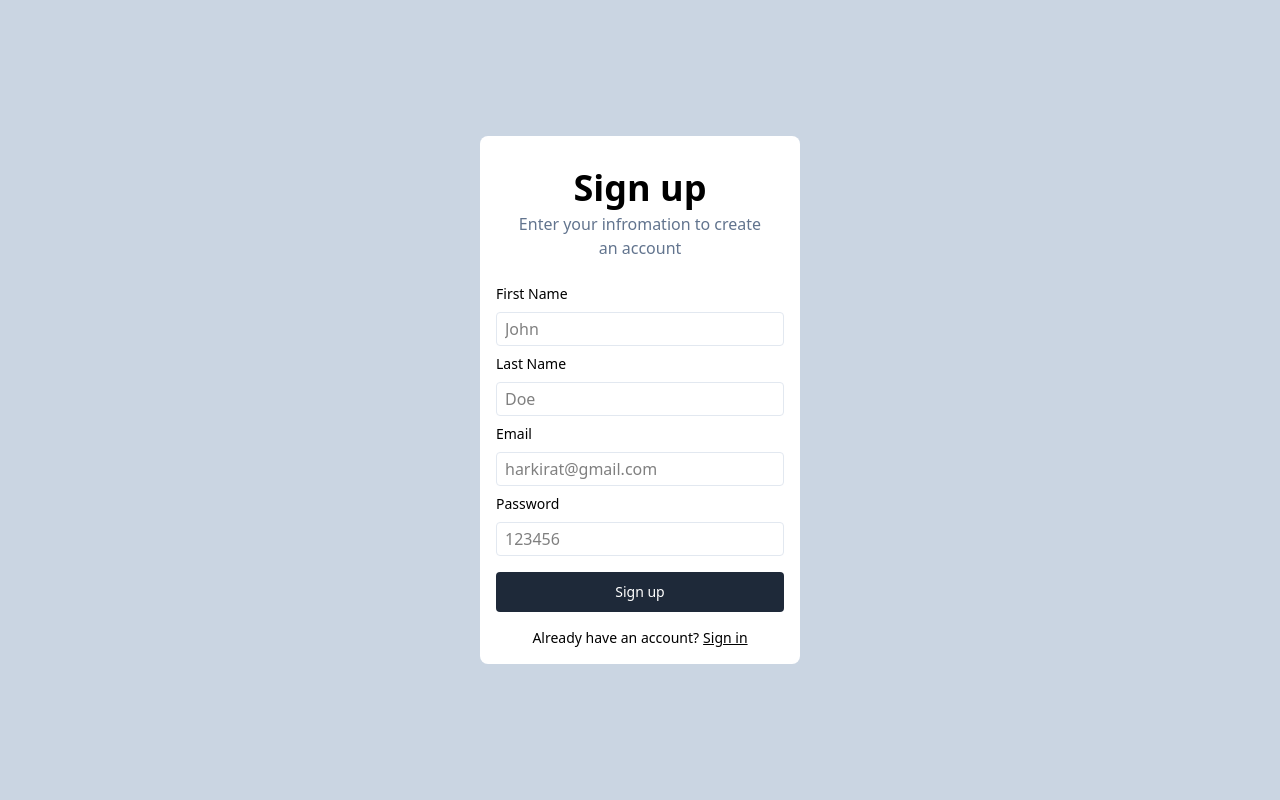
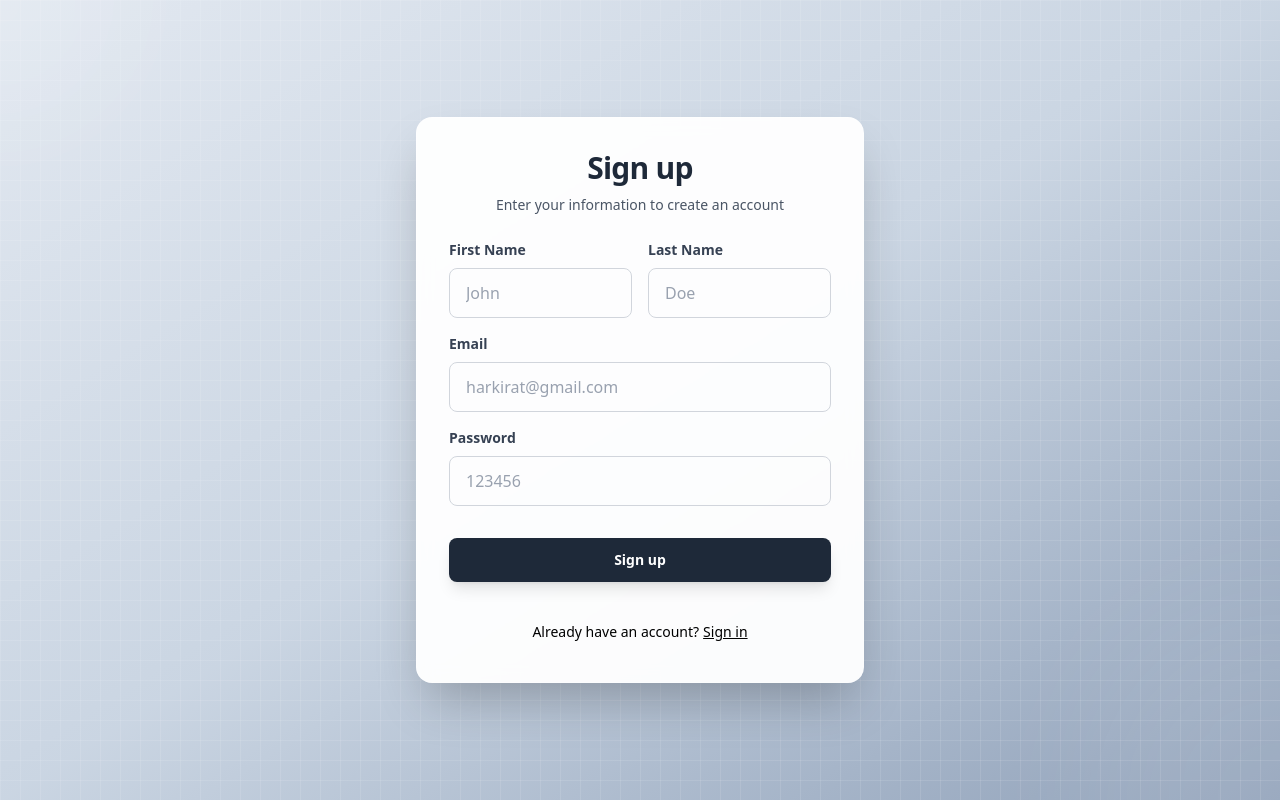
Before and after one commit to rajankit3107/paytm-client, a React (Vite) app: page /signup in a window 1280 px wide. Built offline with nearby package versions, Linux system fonts and the light colour scheme.

Commit message:
fixed some bugs

```diff
--- a/src/components/Button.tsx
+++ b/src/components/Button.tsx
@@ -8,7 +8,7 @@ export function Button({ label, onClick }: ButtonProps) {
     <button
       onClick={onClick}
       type="button"
-      className=" w-full text-white bg-gray-800 hover:bg-gray-900 focus:outline-none focus:ring-4 focus:ring-gray-300 font-medium rounded-sm text-sm px-5 py-2.5 me-2 mb-2 cursor-pointer"
+      className="w-full text-white bg-gray-800 hover:bg-gray-900 focus:outline-none focus:ring-4 focus:ring-gray-300 font-semibold rounded-lg text-sm px-6 py-3 transition-all duration-200 transform hover:scale-[1.02] active:scale-[0.98] shadow-lg hover:shadow-xl cursor-pointer"
     >
       {label}
     </button>
--- a/src/components/Heading.tsx
+++ b/src/components/Heading.tsx
@@ -3,5 +3,7 @@ interface HeadingProps {
 }
 
 export function Heading({ label }: HeadingProps) {
-  return <div className="font-bold text-4xl pt-6">{label}</div>;
+  return (
+    <h1 className="font-bold text-3xl text-gray-800 tracking-tight">{label}</h1>
+  );
 }
--- a/src/components/InputBox.tsx
+++ b/src/components/InputBox.tsx
@@ -5,11 +5,13 @@ interface InputBoxProps {
 
 export function InputBox({ label, placeholder }: InputBoxProps) {
   return (
-    <div>
-      <div className="text-sm font-medium text-left py-2">{label}</div>
+    <div className="space-y-2">
+      <label className="text-sm font-semibold text-gray-700 block">
+        {label}
+      </label>
       <input
         placeholder={placeholder}
-        className="w-full px-2 py-1 border rounded border-slate-200"
+        className="w-full px-4 py-3 border border-gray-300 rounded-lg focus:outline-none focus:ring-2 focus:ring-gray-400 focus:border-transparent transition-all duration-200 placeholder-gray-400"
       />
     </div>
   );
--- a/src/components/SubHeading.tsx
+++ b/src/components/SubHeading.tsx
@@ -3,5 +3,5 @@ interface SubHeadingProps {
 }
 
 export function SubHeading({ label }: SubHeadingProps) {
-  return <div className="text-slate-500 text-md pt-1 px-4 pb-4">{label}</div>;
+  return <p className="text-gray-600 text-sm leading-relaxed">{label}</p>;
 }
--- a/src/pages/Signup.tsx
+++ b/src/pages/Signup.tsx
@@ -6,23 +6,49 @@ import { SubHeading } from "../components/SubHeading";
 
 export const Signup = () => {
   return (
-    <div className="bg-slate-300 h-screen flex justify-center">
-      <div className="flex flex-col justify-center">
-        <div className="rounded-lg bg-white w-80 text-center p-2 h-max px-4">
+    <div className="min-h-screen flex items-center justify-center p-4 relative overflow-hidden">
+      {/* Background with gradient and pattern */}
+      <div className="absolute inset-0 bg-gradient-to-br from-slate-200 via-slate-300 to-slate-400"></div>
+
+      {/* Decorative elements */}
+      <div className="absolute top-0 left-0 w-72 h-72 bg-white/10 rounded-full blur-3xl -translate-x-1/2 -translate-y-1/2"></div>
+      <div className="absolute bottom-0 right-0 w-96 h-96 bg-white/10 rounded-full blur-3xl translate-x-1/2 translate-y-1/2"></div>
+
+      {/* Subtle grid pattern */}
+      <div className="absolute inset-0 bg-[linear-gradient(rgba(255,255,255,0.1)_1px,transparent_1px),linear-gradient(90deg,rgba(255,255,255,0.1)_1px,transparent_1px)] bg-[size:20px_20px]"></div>
+
+      {/* Main content */}
+      <div className="w-full max-w-md relative z-10">
+        <div className="bg-white/95 backdrop-blur-sm rounded-2xl shadow-2xl p-8 space-y-6 border border-white/20">
+          {/* Header Section */}
+          <div className="text-center space-y-2">
             <Heading label={"Sign up"} />
-          <SubHeading label={"Enter your infromation to create an account"} />
+            <SubHeading label={"Enter your information to create an account"} />
+          </div>
+
+          {/* Form Section */}
+          <div className="space-y-4">
+            <div className="grid grid-cols-2 gap-4">
               <InputBox placeholder="John" label={"First Name"} />
               <InputBox placeholder="Doe" label={"Last Name"} />
+            </div>
             <InputBox placeholder="harkirat@gmail.com" label={"Email"} />
             <InputBox placeholder="123456" label={"Password"} />
-          <div className="pt-4">
+          </div>
+
+          {/* Button Section */}
+          <div className="pt-2">
             <Button label={"Sign up"} />
           </div>
+
+          {/* Bottom Warning */}
+          <div className="pt-2">
             <BottomWarning
               label={"Already have an account?"}
               buttonText={"Sign in"}
-            to={"/signin"}
+              to={"/dashboard"}
             />
+          </div>
         </div>
       </div>
     </div>
```
Lines whose indentation alone changed are shown as unchanged.
